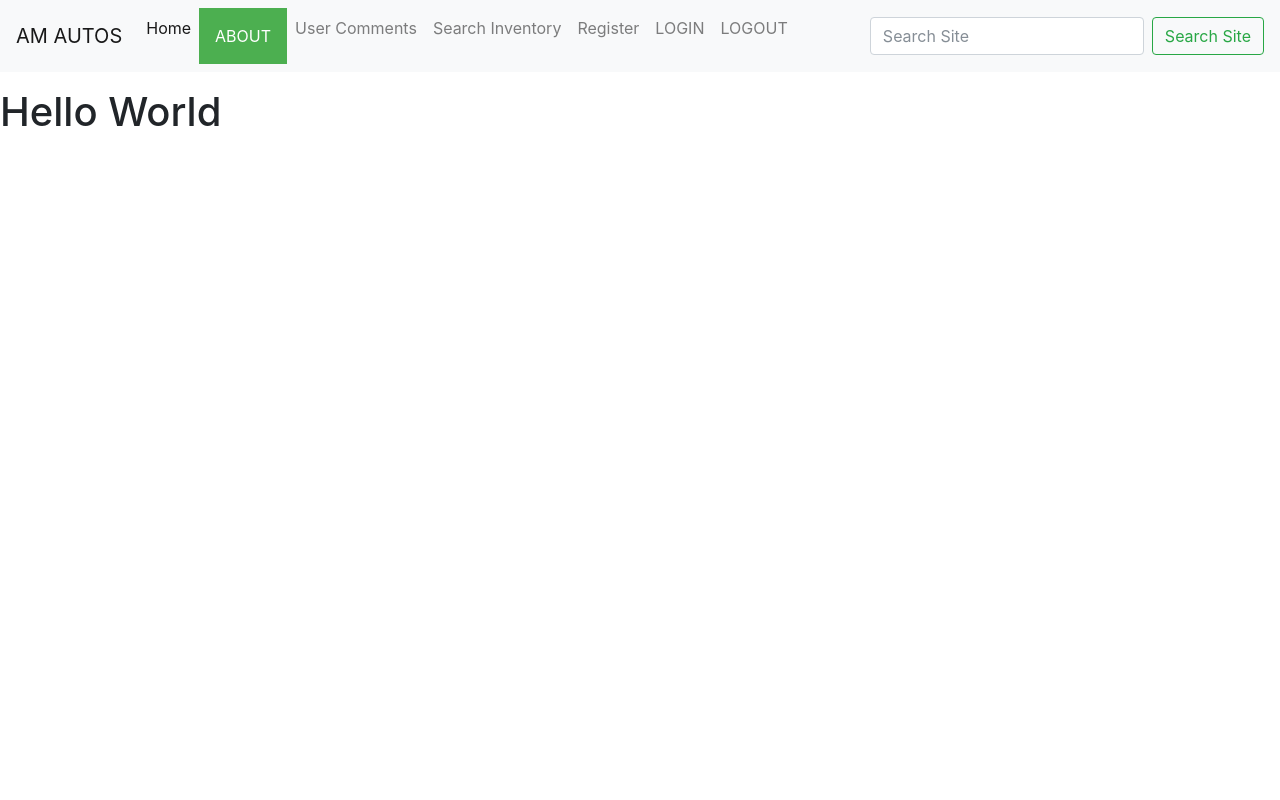
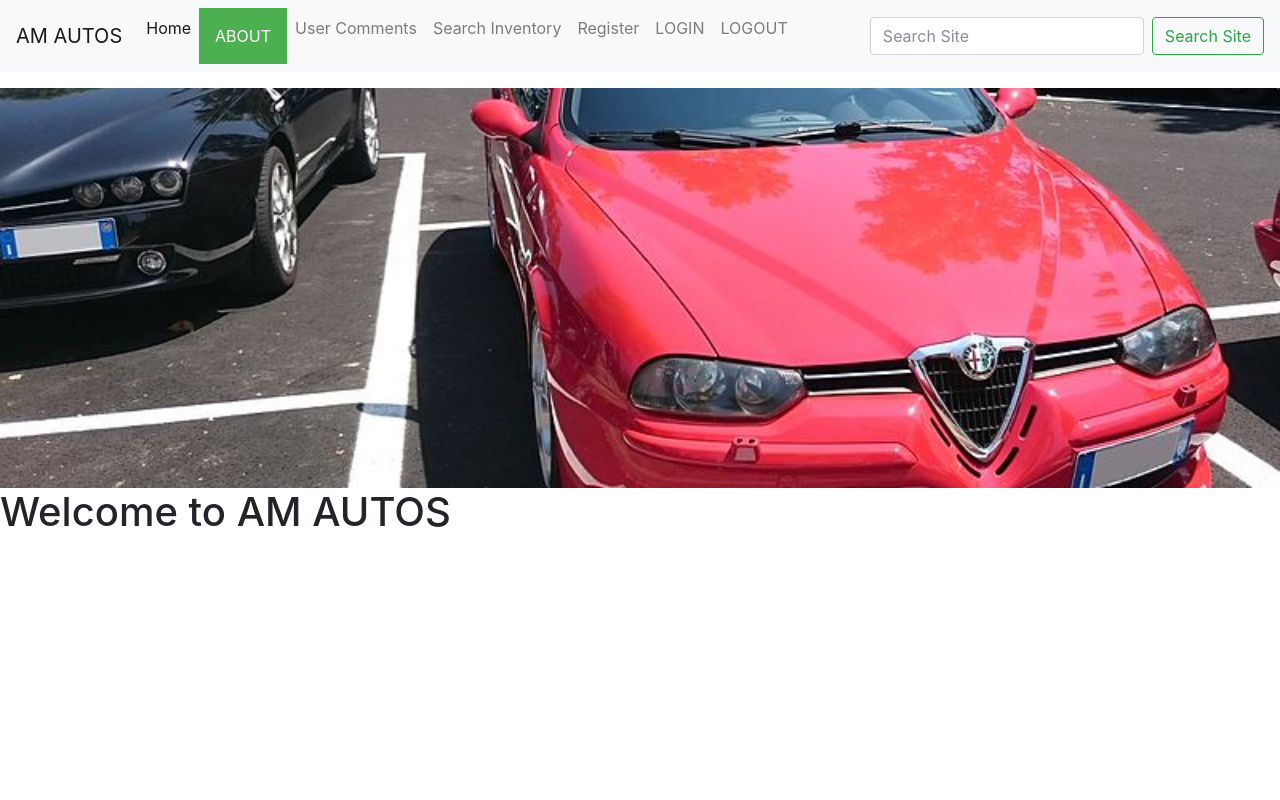
Before and after one commit to amackic/lc101, a Flask app: page / in a window 1280 px wide. Run offline with Flask 2, Linux system fonts and the light colour scheme; some libraries are stand-ins or nearby versions.

Commit message:
added image to landing page -- not sure if considered the about page.  Need to coordinate

```diff
--- a/templates/index.html
+++ b/templates/index.html
@@ -2,6 +2,35 @@
 {% extends "base.html" %}
 
 {% block content %}
-<h1 > Hello World</h1>
+
+ <div>
+        <style>
+                body, html {
+                    height: 100%;
+                    margin: 0;
+                }
+
+                .bg {
+                    /* The image used */
+                    background-image: url("/static/images/alpha_romeo.jpg");
+
+                    /* Full height */
+                    height: 50%;
+
+                    /* Center and scale the image nicely */
+                    background-position: center;
+                    background-repeat: no-repeat;
+                    background-size: cover;
+                }
+                </style>
+
+
+ </div>
+ <div class="bg">
+
+ </div>
+ <div>
+        <h1>Welcome to AM AUTOS</h1>
+ </div>
 
 {% endblock %}
```
Also changed, not shown: 1 other file.
